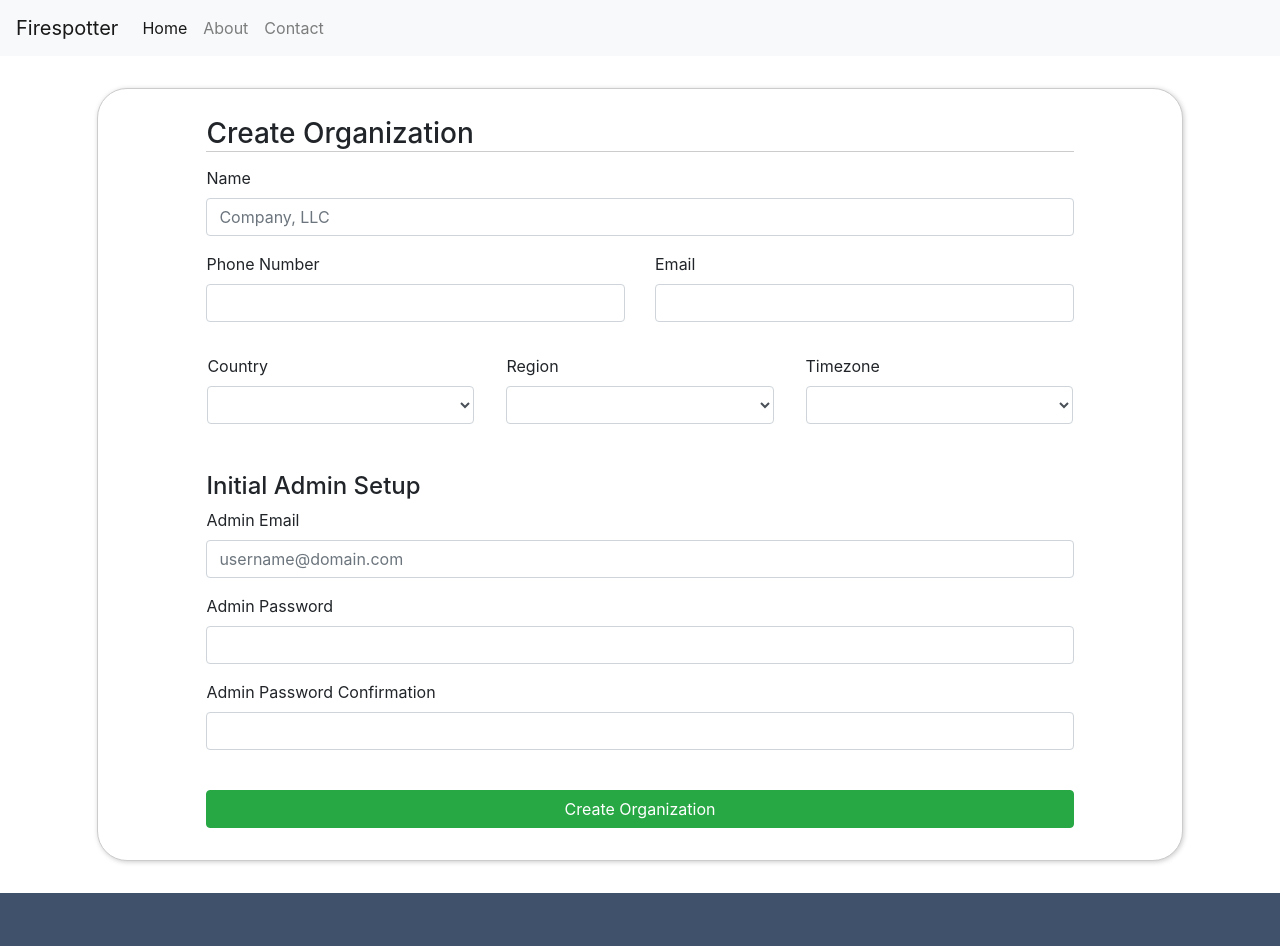
After one commit to UF-CEN4914/firespotter, a Django app: page /sign_up in a window 1280 px wide. The commit adds this page. Shown: the top 946 px of the page. Run offline with Django 3.2, Linux system fonts and the light colour scheme; lists and menus that the app fills with data are empty; some libraries are stand-ins or nearby versions.

Commit message:
Create signup form

```diff
--- a/firespotter/urls.py
+++ b/firespotter/urls.py
@@ -20,5 +20,6 @@ from django.urls import path
 urlpatterns = [
     path('', views.root, name="root"),
     path('about', views.about, name='about'),
-    path('contact', views.contact, name='contact')
+    path('contact', views.contact, name='contact'),
+    path('sign_up', views.sign_up, name='sign_up')
 ]
--- a/pages/templates/root.html
+++ b/pages/templates/root.html
@@ -33,6 +33,7 @@
 </style>
 <div class="home-body">
     <div class="sign-in-box">
+        <form action="/" method="post">
             <div class="form-group">
                 <label for="email"> Email </label>
                 <input class="form-control"type="text" name="email" placeholder="username@domain.com">
@@ -46,8 +47,9 @@
                 <input class="btn btn-success" type="submit" value="Sign In">
             </div>
             <div class="sub">
-            <a href="#"> Don't have an account? Sign up here...</a>
+                <a href="/sign_up"> Don't have an account? Sign up here...</a>
             </div>
+        </form>
     </div>
 </div>
 {% endblock %}
--- /dev/null
+++ b/pages/templates/sign_up.html
@@ -0,0 +1,91 @@
+{% extends "base.html" %}
+{% block page_content %}
+
+<style>
+
+    #sign_up {
+        padding: 2em;
+    }
+    form {
+        width: 80%;
+        margin: 0 auto 1em auto;
+
+    }
+    .form-container {
+    }
+    h3 {
+        margin: 1em auto 0.5em auto;
+        border-bottom: 1px solid #ccc;
+    }
+    .form-row {
+        box-shadow: 1px 1px 5px #ccc;
+        border-radius: 30px;
+        border: 1px solid var(--sign-in-box-border-color);
+        background-color: var(--sign-in-box-bg-color);
+    }
+    .btn {
+        width: 100%;
+    }
+</style>
+<div id="sign_up" class="container">
+    <div class="row form-row">
+        <form action="/" method="post">
+            <h3> Create Organization </h3>
+            <div class="form-container">
+                <div class="form-group">
+                    <label for="org_name"> Name </label>
+                    <input class="form-control"type="text" name="org_name" placeholder="Company, LLC">
+                </div>
+                <div class="form-group">
+                    <div class="row">
+                        <div class="col-md-6">
+                            <label for="org_phone_num"> Phone Number </label>
+                            <input type="text" class="form-control bfh-phone" name="org_phone_number" data-country="phone">
+                        </div>
+                        <div class="col-md-6">
+                            <label for="org_email"> Email </label>
+                            <input type="text" class="form-control bfh-phone" name="org_email" data-country="countries_phone1">
+                        </div>
+                    </div>
+                </div>
+                <div class="form-group">
+                    <div class="row">
+                        <div class="col-md-4">
+                            <label for="org_country"> Country </label>
+                            <select id="countries" class="form-control" data-country="US"></select>
+                        </div>
+                        <div class="col-md-4">
+                            <label for="org_region"> Region </label>
+                            <select id="region" class="form-control" data-country="US"></select>
+                        </div>
+                        <div class="col-md-4">
+                            <label for="org_timezone"> Timezone </label>
+                            <select id="timezone" class="form-control" data-country="US"></select>
+                        </div>
+                    </div>
+                </div>
+                <h4> Initial Admin Setup </h3>
+                <div class="form-group">
+                    <label for="admin_email"> Admin Email </label>
+                    <input type="text" id="admin_email" class="form-control" placeholder="username@domain.com"></input>
+                </div>
+                <div class="form-group">
+                    <label for="admin_password"> Admin Password </label>
+                    <input type="password" class="form-control"></input>
+                </div>
+                <div class="form-group">
+                    <label for="admin_password"> Admin Password Confirmation </label>
+                    <input type="password" class="form-control"></input>
+                </div>
+                <br>
+
+                <div class="form-group">
+                    <input class="btn btn-success" type="submit" value="Create Organization">
+                </div>
+            </div>
+
+        </form>
+    </div>
+</div>
+
+{% endblock %}
--- a/pages/views.py
+++ b/pages/views.py
@@ -9,3 +9,15 @@ def about(request):
 
 def contact(request):
   return render(request, 'contact.html', {})
+
+def sign_up(request):
+  countries_to_regions =  {
+    "US": ["Mid West", "California"],
+    "BR": ["Amazon"],
+    "DRC": ["Grasslands"]
+  }
+  context = {
+    "country_to_region" : countries_to_regions,
+    "sample" : "ans"
+  }
+  return render(request, 'sign_up.html', context)
```
Lines whose indentation alone changed are shown as unchanged.
